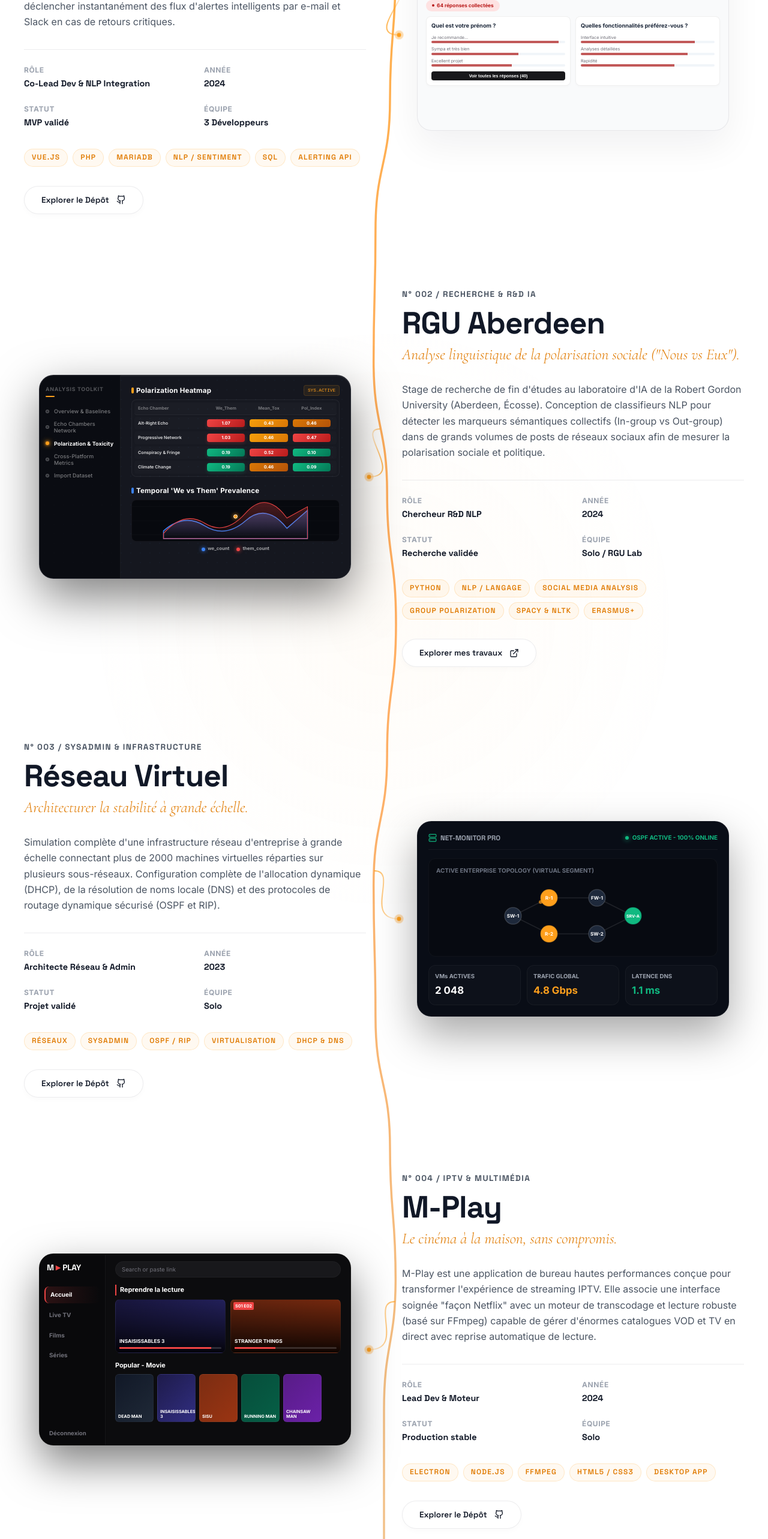
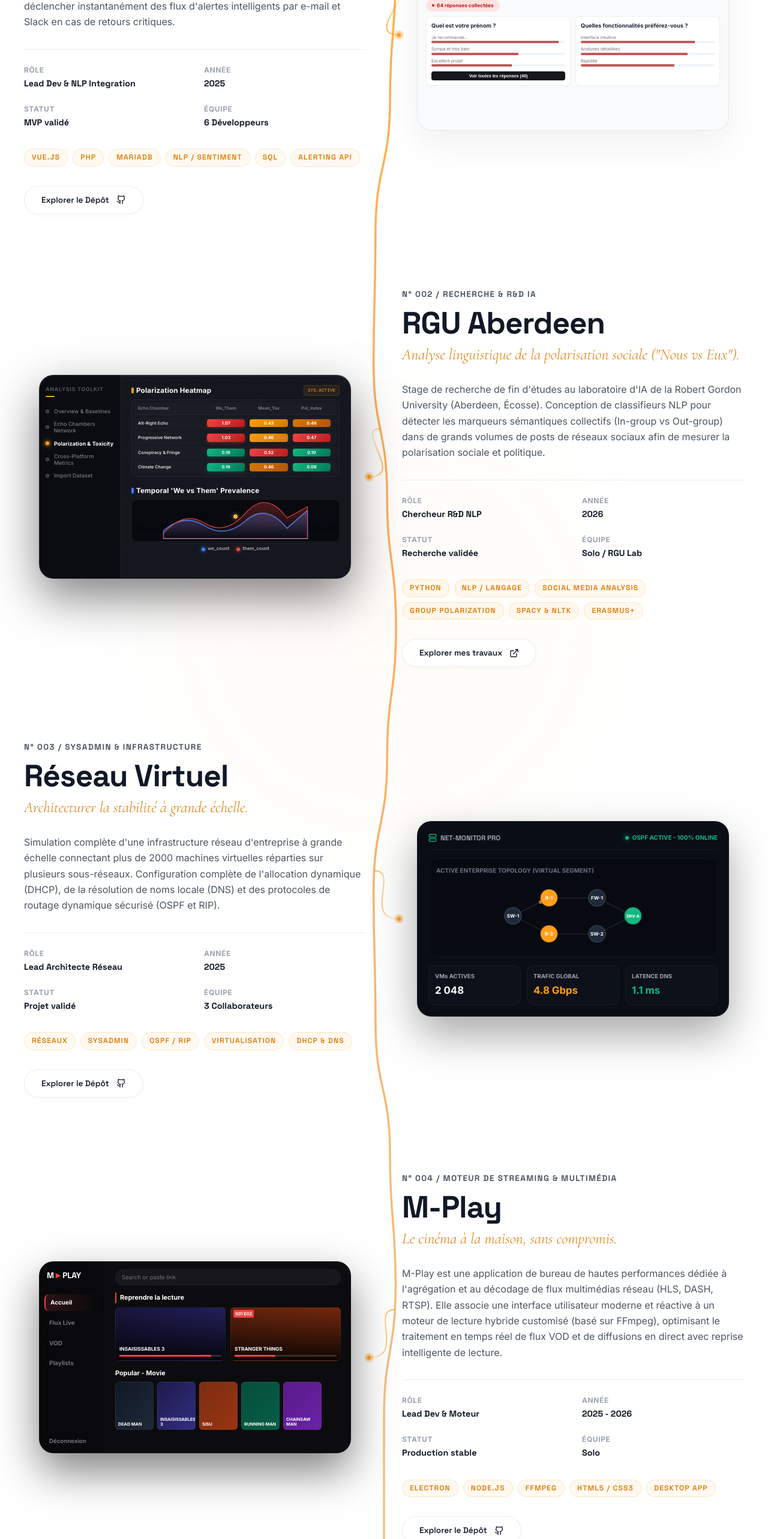
Before and after one commit to LOI-mln/LOI-mln.github.io, a React (Vite) app: page / in a window 1280 px wide. Shown: the part 2436-5002 px from the top of the page at 60% size. Built offline with nearby package versions, Linux system fonts and the light colour scheme.

Commit message:
Clarification de M-Play, alignement des dates sur GitHub et mise a jour des roles de lead

```diff
--- a/src/sections/Projects.jsx
+++ b/src/sections/Projects.jsx
@@ -437,11 +437,11 @@ const Projects = () => {
             <div style={{ display: 'grid', gridTemplateColumns: '1fr 1fr', gap: '20px 30px', borderTop: '1px solid var(--border-color)', paddingTop: '24px', marginBottom: '32px' }}>
               <div>
                 <span style={{ display: 'block', fontSize: '0.75rem', fontWeight: 700, color: 'var(--text-muted)', textTransform: 'uppercase', letterSpacing: '0.05em' }}>Rôle</span>
-                <span style={{ fontFamily: 'var(--font-subtitle)', fontWeight: 700, fontSize: '0.9rem', color: 'var(--text-primary)' }}>Co-Lead Dev & NLP Integration</span>
+                <span style={{ fontFamily: 'var(--font-subtitle)', fontWeight: 700, fontSize: '0.9rem', color: 'var(--text-primary)' }}>Lead Dev & NLP Integration</span>
               </div>
               <div>
                 <span style={{ display: 'block', fontSize: '0.75rem', fontWeight: 700, color: 'var(--text-muted)', textTransform: 'uppercase', letterSpacing: '0.05em' }}>Année</span>
-                <span style={{ fontFamily: 'var(--font-subtitle)', fontWeight: 700, fontSize: '0.9rem', color: 'var(--text-primary)' }}>2024</span>
+                <span style={{ fontFamily: 'var(--font-subtitle)', fontWeight: 700, fontSize: '0.9rem', color: 'var(--text-primary)' }}>2025</span>
               </div>
               <div>
                 <span style={{ display: 'block', fontSize: '0.75rem', fontWeight: 700, color: 'var(--text-muted)', textTransform: 'uppercase', letterSpacing: '0.05em' }}>Statut</span>
@@ -449,7 +449,7 @@ const Projects = () => {
               </div>
               <div>
                 <span style={{ display: 'block', fontSize: '0.75rem', fontWeight: 700, color: 'var(--text-muted)', textTransform: 'uppercase', letterSpacing: '0.05em' }}>Équipe</span>
-                <span style={{ fontFamily: 'var(--font-subtitle)', fontWeight: 700, fontSize: '0.9rem', color: 'var(--text-primary)' }}>3 Développeurs</span>
+                <span style={{ fontFamily: 'var(--font-subtitle)', fontWeight: 700, fontSize: '0.9rem', color: 'var(--text-primary)' }}>6 Développeurs</span>
               </div>
             </div>
 
@@ -591,7 +591,7 @@ const Projects = () => {
               </div>
               <div>
                 <span style={{ display: 'block', fontSize: '0.75rem', fontWeight: 700, color: 'var(--text-muted)', textTransform: 'uppercase', letterSpacing: '0.05em' }}>Année</span>
-                <span style={{ fontFamily: 'var(--font-subtitle)', fontWeight: 700, fontSize: '0.9rem', color: 'var(--text-primary)' }}>2024</span>
+                <span style={{ fontFamily: 'var(--font-subtitle)', fontWeight: 700, fontSize: '0.9rem', color: 'var(--text-primary)' }}>2026</span>
               </div>
               <div>
                 <span style={{ display: 'block', fontSize: '0.75rem', fontWeight: 700, color: 'var(--text-muted)', textTransform: 'uppercase', letterSpacing: '0.05em' }}>Statut</span>
@@ -805,11 +805,11 @@ const Projects = () => {
             <div style={{ display: 'grid', gridTemplateColumns: '1fr 1fr', gap: '20px 30px', borderTop: '1px solid var(--border-color)', paddingTop: '24px', marginBottom: '32px' }}>
               <div>
                 <span style={{ display: 'block', fontSize: '0.75rem', fontWeight: 700, color: 'var(--text-muted)', textTransform: 'uppercase', letterSpacing: '0.05em' }}>Rôle</span>
-                <span style={{ fontFamily: 'var(--font-subtitle)', fontWeight: 700, fontSize: '0.9rem', color: 'var(--text-primary)' }}>Architecte Réseau & Admin</span>
+                <span style={{ fontFamily: 'var(--font-subtitle)', fontWeight: 700, fontSize: '0.9rem', color: 'var(--text-primary)' }}>Lead Architecte Réseau</span>
               </div>
               <div>
                 <span style={{ display: 'block', fontSize: '0.75rem', fontWeight: 700, color: 'var(--text-muted)', textTransform: 'uppercase', letterSpacing: '0.05em' }}>Année</span>
-                <span style={{ fontFamily: 'var(--font-subtitle)', fontWeight: 700, fontSize: '0.9rem', color: 'var(--text-primary)' }}>2023</span>
+                <span style={{ fontFamily: 'var(--font-subtitle)', fontWeight: 700, fontSize: '0.9rem', color: 'var(--text-primary)' }}>2025</span>
               </div>
               <div>
                 <span style={{ display: 'block', fontSize: '0.75rem', fontWeight: 700, color: 'var(--text-muted)', textTransform: 'uppercase', letterSpacing: '0.05em' }}>Statut</span>
@@ -817,7 +817,7 @@ const Projects = () => {
               </div>
               <div>
                 <span style={{ display: 'block', fontSize: '0.75rem', fontWeight: 700, color: 'var(--text-muted)', textTransform: 'uppercase', letterSpacing: '0.05em' }}>Équipe</span>
-                <span style={{ fontFamily: 'var(--font-subtitle)', fontWeight: 700, fontSize: '0.9rem', color: 'var(--text-primary)' }}>Solo</span>
+                <span style={{ fontFamily: 'var(--font-subtitle)', fontWeight: 700, fontSize: '0.9rem', color: 'var(--text-primary)' }}>3 Collaborateurs</span>
               </div>
             </div>
 
@@ -924,11 +924,11 @@ const Projects = () => {
         </div>
       </div>
 
-        {/* 4. M-Play (IPTV Desktop Application) */}
+        {/* 4. M-Play (Media Streaming Application) */}
         <div className="project-row" style={{ display: 'flex', gap: '60px', alignItems: 'center', marginBottom: '40px', flexDirection: 'row-reverse' }}>
           <div className="project-content reveal-on-scroll" style={{ flex: '1', minWidth: '320px' }}>
             <span style={{ fontFamily: 'var(--font-subtitle)', fontSize: '0.85rem', fontWeight: 700, color: 'var(--text-secondary)', letterSpacing: '0.1em', textTransform: 'uppercase' }}>
-              N° 004 / IPTV & MULTIMÉDIA
+              N° 004 / MOTEUR DE STREAMING & MULTIMÉDIA
             </span>
             <h3 style={{ fontFamily: 'var(--font-title)', fontSize: 'clamp(2.2rem, 5vw, 3.2rem)', fontWeight: 800, color: 'var(--text-primary)', marginTop: '8px', marginBottom: '4px', letterSpacing: '-0.02em' }}>
               <TextScramble text="M-Play" hover={true} />
@@ -937,7 +937,7 @@ const Projects = () => {
               Le cinéma à la maison, sans compromis.
             </p>
             <p style={{ fontFamily: 'var(--font-body)', fontSize: '1rem', color: 'var(--text-secondary)', lineHeight: 1.65, marginBottom: '32px' }}>
-              M-Play est une application de bureau hautes performances conçue pour transformer l'expérience de streaming IPTV. Elle associe une interface soignée "façon Netflix" avec un moteur de transcodage et lecture robuste (basé sur FFmpeg) capable de gérer d'énormes catalogues VOD et TV en direct avec reprise automatique de lecture.
+              M-Play est une application de bureau de hautes performances dédiée à l'agrégation et au décodage de flux multimédias réseau (HLS, DASH, RTSP). Elle associe une interface utilisateur moderne et réactive à un moteur de lecture hybride customisé (basé sur FFmpeg), optimisant le traitement en temps réel de flux VOD et de diffusions en direct avec reprise intelligente de lecture.
             </p>
 
             {/* 2x2 Specs Grid */}
@@ -948,7 +948,7 @@ const Projects = () => {
               </div>
               <div>
                 <span style={{ display: 'block', fontSize: '0.75rem', fontWeight: 700, color: 'var(--text-muted)', textTransform: 'uppercase', letterSpacing: '0.05em' }}>Année</span>
-                <span style={{ fontFamily: 'var(--font-subtitle)', fontWeight: 700, fontSize: '0.9rem', color: 'var(--text-primary)' }}>2024</span>
+                <span style={{ fontFamily: 'var(--font-subtitle)', fontWeight: 700, fontSize: '0.9rem', color: 'var(--text-primary)' }}>2025 - 2026</span>
               </div>
               <div>
                 <span style={{ display: 'block', fontSize: '0.75rem', fontWeight: 700, color: 'var(--text-muted)', textTransform: 'uppercase', letterSpacing: '0.05em' }}>Statut</span>
@@ -1000,7 +1000,7 @@ const Projects = () => {
                     <div style={{ display: 'flex', alignItems: 'center', gap: '8px', padding: '6px 8px', borderRadius: '8px', background: 'linear-gradient(90deg, rgba(239, 68, 68, 0.15) 0%, rgba(239, 68, 68, 0) 100%)', borderLeft: '2.5px solid #ef4444', color: '#ffffff', cursor: 'pointer' }}>
                       <span style={{ fontSize: '0.62rem', fontWeight: 800 }}>Accueil</span>
                     </div>
-                    {['Live TV', 'Films', 'Séries'].map(tab => (
+                    {['Flux Live', 'VOD', 'Playlists'].map(tab => (
                       <div key={tab} style={{ display: 'flex', alignItems: 'center', gap: '8px', padding: '6px 8px', borderRadius: '8px', color: '#71717a', cursor: 'pointer' }}>
                         <span style={{ fontSize: '0.62rem', fontWeight: 700 }}>{tab}</span>
                       </div>
```
